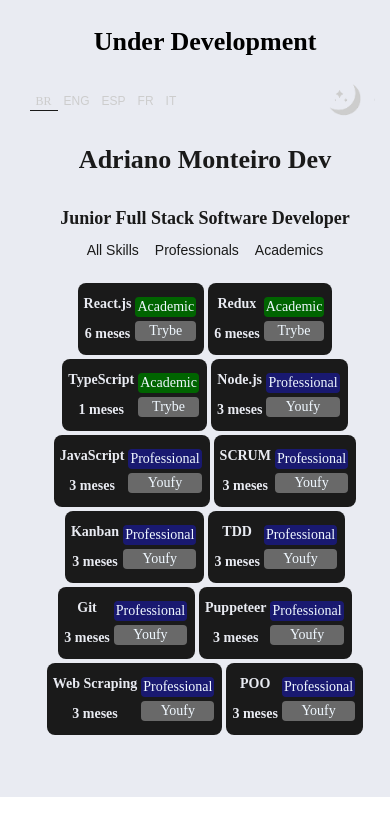
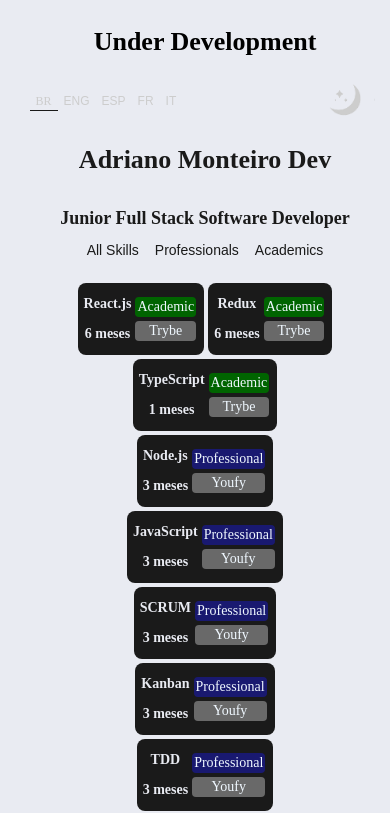
Before and after one commit to adrianomonteiroweb/adrianomonteirodev, a React (Create React App) app in the folder packages/client/: page / in a window 390 px wide. Shown: the top 813 px of the page. Built offline with nearby package versions, Linux system fonts and the light colour scheme; no server answers.

Commit message:
fix: css settings for responsive 765px and 1024px

```diff
--- a/packages/client/src/components/menu/menuComponent.css
+++ b/packages/client/src/components/menu/menuComponent.css
@@ -8,7 +8,7 @@
   border: 0;
 }
 
-@media (max-width: 1024px) {
+@media (max-width: 1440px) {
   .menu {
     width: 90%;
   }
@@ -18,12 +18,8 @@
   }
 }
 
+@media (max-width: 1024px) {
+}
+
 @media (max-width: 768px) {
-  .menu {
-    width: 90%;
-  }
-
-  button img {
-    width: 60px;
-  }
 }
--- a/packages/client/src/pages/skills/skills.css
+++ b/packages/client/src/pages/skills/skills.css
@@ -16,7 +16,11 @@
   margin-top: 20px;
 }
 
-@media (max-width: 1024px) {
+@media (max-width: 1440px) {
+  .content {
+    min-height: 600px;
+  }
+
   .skills-div {
     width: 80%;
   }
@@ -31,17 +35,8 @@
   }
 }
 
+@media (max-width: 1024px) {
+}
+
 @media (max-width: 768px) {
-  .skills-div {
-    width: 100%;
-  }
-
-  .skills-div .cards-skills-div {
-    margin-top: 40px;
-    width: 90%;
-  }
-
-  .skills-filter-div .filter-button {
-    font-size: 14px;
-  }
 }
```
